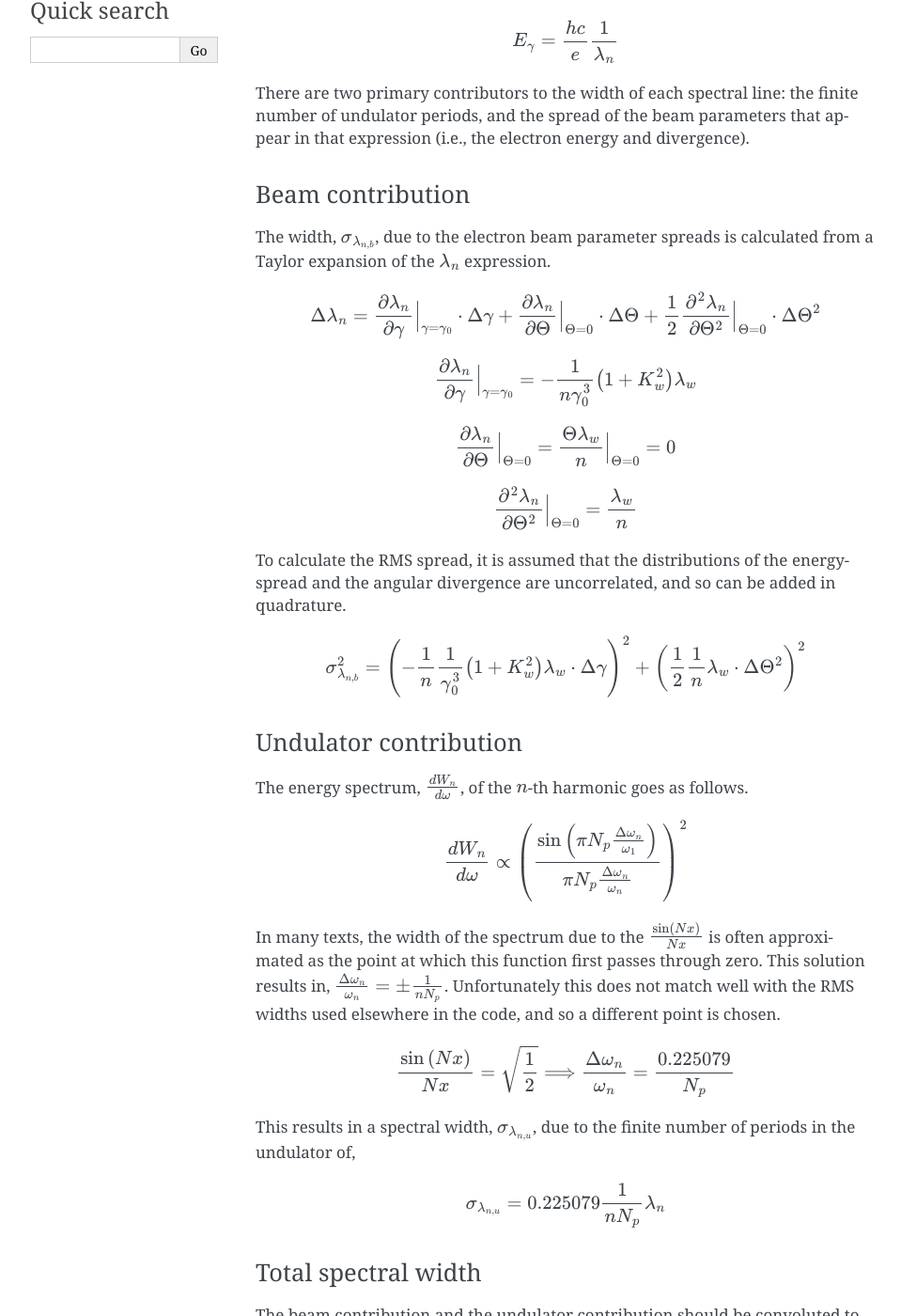
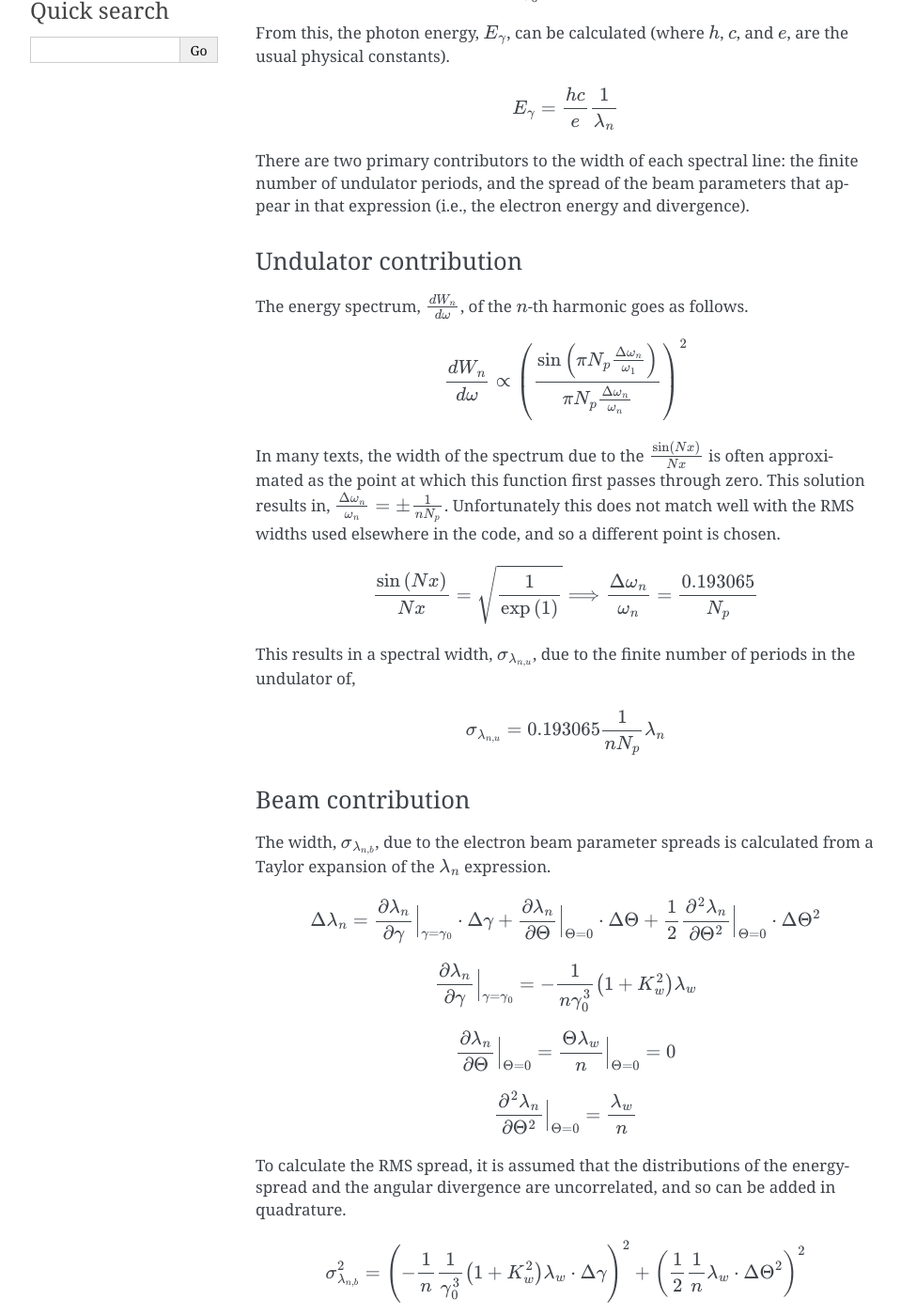
Before and after one commit to stevemolloy/UndulatorSpectra, a Sphinx documentation site: the page built from docs/index.rst, in a window 1280 px wide and 1400 px high, scrolled down 419 px. Shown: the whole window at 94% size, without its empty margins (148-1107 px from the left). Built offline with Sphinx 7.4.7, drawn with Linux system fonts in a browser that asks for light colours; some of the changed text lies outside the part shown.

Commit message:
Changed the magic num to 1/e instead of 1/2

```diff
--- a/docs/index.rst
+++ b/docs/index.rst
@@ -8,15 +8,29 @@ Welcome to PyUR's documentation!
 
 Spectral properties
 -------------------
-The wavelength, :math:`\lambda_n`, of a particular harmonic, :math:`n`, when viewed with an angle, :math:`\theta`, with respect to the forward direction is calculated as follows.
+An electron beam with energy, :math:`E_0=\gamma_0mc^2`, will produce radiation when passing through an insertion device with undulator characteristic, :math:`K`, and magnetic period, :math:`\lambda_w`. The wavelength, :math:`\lambda_n`, of a particular harmonic, :math:`n`, of this radiation, when viewed with an angle, :math:`\theta`, with respect to the forward direction is calculated as follows.
 
-.. math:: \lambda_n = \frac{\lambda_w}{2n\gamma_0^2}\left(1 + K_{max}^2 + \gamma_0^2\theta^2\right)
+.. math:: \lambda_n = \frac{\lambda_w}{2n\gamma_0^2}\left(1 + K^2 + \gamma_0^2\theta^2\right)
 
 From this, the photon energy, :math:`E_\gamma`, can be calculated (where :math:`h`, :math:`c`, and :math:`e`, are the usual physical constants).
 
 .. math:: E_\gamma = \frac{hc}{e}\frac{1}{\lambda_n}
 
 There are two primary contributors to the width of each spectral line: the finite number of undulator periods, and the spread of the beam parameters that appear in that expression (i.e., the electron energy and divergence).
+
+Undulator contribution
+~~~~~~~~~~~~~~~~~~~~~~
+The energy spectrum, :math:`\frac{dW_n}{d\omega}`, of the :math:`n`-th harmonic goes as follows.
+
+.. math:: \frac{dW_n}{d\omega} \propto \left(\frac{\sin\left(\pi N_p \frac{\Delta\omega_n}{\omega_1}\right)}{\pi N_p \frac{\Delta\omega_n}{\omega_n}}\right)^2
+
+In many texts, the width of the spectrum due to the :math:`\frac{\sin\left(Nx\right)}{Nx}` is often approximated as the point at which this function first passes through zero.  This solution results in, :math:`\frac{\Delta\omega_n}{\omega_n}=\pm\frac{1}{nN_p}`.  Unfortunately this does not match well with the RMS widths used elsewhere in the code, and so a different point is chosen.
+
+.. math:: \frac{\sin\left(Nx\right)}{Nx} = \sqrt{\frac{1}{\exp{\left(1\right)}}} \Longrightarrow \frac{\Delta\omega_n}{\omega_n}=\frac{0.193065}{N_p}
+
+This results in a spectral width, :math:`\sigma_{\lambda_{n,u}}`, due to the finite number of periods in the undulator of,
+
+.. math:: \sigma_{\lambda_{n,u}} = 0.193065\frac{1}{nN_p}\lambda_n
 
 Beam contribution
 ~~~~~~~~~~~~~~~~~
@@ -33,20 +47,6 @@ The width, :math:`\sigma_{\lambda_{n,b}}`, due to the electron beam parameter sp
 To calculate the RMS spread, it is assumed that the distributions of the energy-spread and the angular divergence are uncorrelated, and so can be added in quadrature.
 
 .. math:: \sigma_{\lambda_{n,b}}^2 = \left(-\frac{1}{n}\frac{1}{\gamma_0^3}\left(1+K_w^2\right)\lambda_w\cdot\Delta\gamma\right)^2 + \left(\frac{1}{2}\frac{1}{n}\lambda_w\cdot\Delta\Theta^2\right)^2
-
-Undulator contribution
-~~~~~~~~~~~~~~~~~~~~~~
-The energy spectrum, :math:`\frac{dW_n}{d\omega}`, of the :math:`n`-th harmonic goes as follows.
-
-.. math:: \frac{dW_n}{d\omega} \propto \left(\frac{\sin\left(\pi N_p \frac{\Delta\omega_n}{\omega_1}\right)}{\pi N_p \frac{\Delta\omega_n}{\omega_n}}\right)^2
-
-In many texts, the width of the spectrum due to the :math:`\frac{\sin\left(Nx\right)}{Nx}` is often approximated as the point at which this function first passes through zero.  This solution results in, :math:`\frac{\Delta\omega_n}{\omega_n}=\pm\frac{1}{nN_p}`.  Unfortunately this does not match well with the RMS widths used elsewhere in the code, and so a different point is chosen.
-
-.. math:: \frac{\sin\left(Nx\right)}{Nx} = \sqrt{\frac{1}{2}} \Longrightarrow \frac{\Delta\omega_n}{\omega_n}=\frac{0.225079}{N_p}
-
-This results in a spectral width, :math:`\sigma_{\lambda_{n,u}}`, due to the finite number of periods in the undulator of,
-
-.. math:: \sigma_{\lambda_{n,u}} = 0.225079\frac{1}{nN_p}\lambda_n
 
 Total spectral width
 ~~~~~~~~~~~~~~~~~~~~
```
Also changed, not shown: 2 other files.
